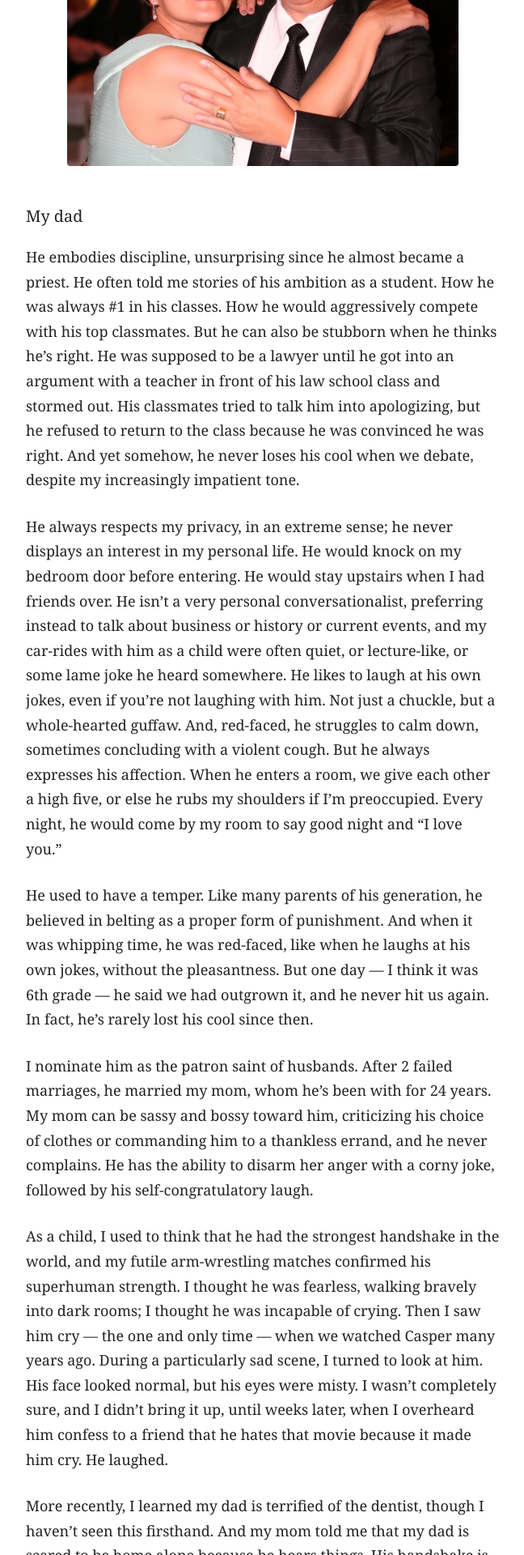
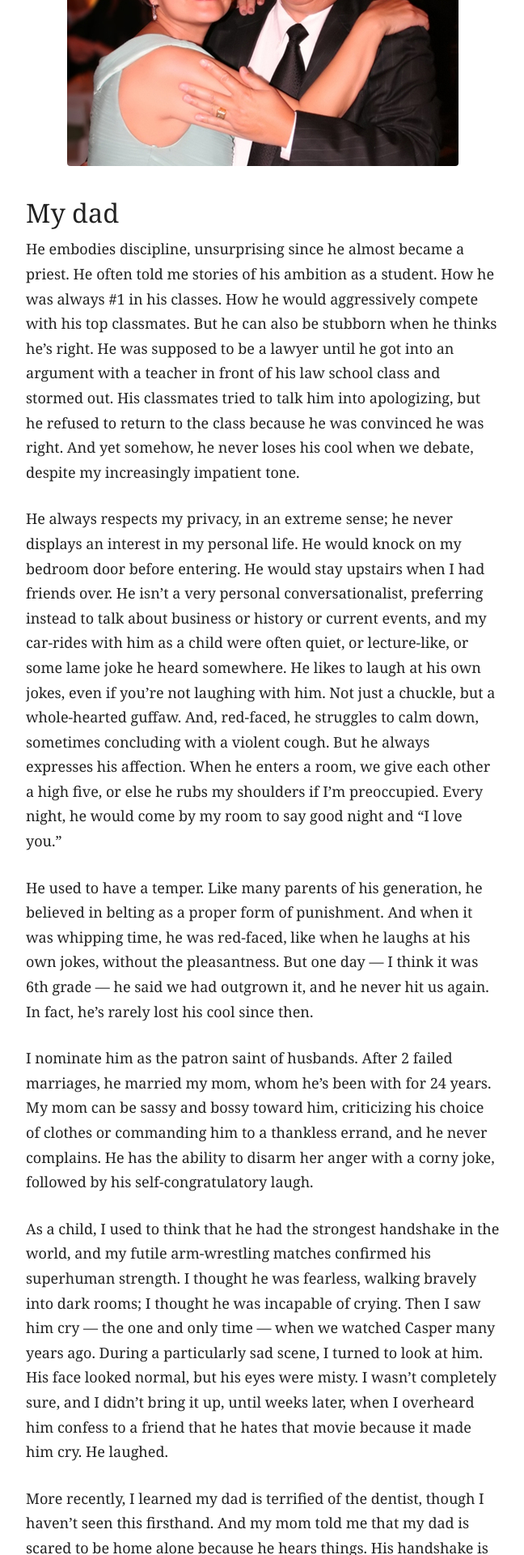
Before and after one commit to ianbennettalas/ianbennettalas.github.io, a Jekyll site: the page built from _posts/2008-11-27-what-im-thankful-for.md, in a window 1280 px wide. Shown: the part 548-2468 px from the top of the page at 81% size, without its empty margins (315-963 px from the left). Built offline with Jekyll 4.4.1, drawn with Linux system fonts in a browser that asks for light colours.

```diff
--- a/_posts/2008-11-27-what-im-thankful-for.md
+++ b/_posts/2008-11-27-what-im-thankful-for.md
@@ -6,7 +6,7 @@ description: "A tribute to my parents."
 image: /images/what-im-thankful-for.png
 ---
 
-#### My dad
+# My dad
 
 He embodies discipline, unsurprising since he almost became a priest. He often told me stories of his ambition as a student. How he was always #1 in his classes. How he would aggressively compete with his top classmates. But he can also be stubborn when he thinks he's right. He was supposed to be a lawyer until he got into an argument with a teacher in front of his law school class and stormed out. His classmates tried to talk him into apologizing, but he refused to return to the class because he was convinced he was right. And yet somehow, he never loses his cool when we debate, despite my increasingly impatient tone.
 
@@ -22,7 +22,7 @@ More recently, I learned my dad is terrified of the dentist, though I haven't se
 
 ---
 
-#### My mom
+# My mom
 
 She's the yin to my dad's yang. If my dad is the intellectual, my mom is the emotional. If my dad is impersonal, my mom is uber-personal, always curious, always wanting to be involved. I remember that she wished she had a daughter — in addition, not in place of — and I wish she did too, so that my brother and I could've had a mediator, and so that my mom could've had her "best friend." She used to always say that when she wanted to get something out of me. *Come on. Tell your best friend.* As I got older, I tried to be that for her.
 
```
